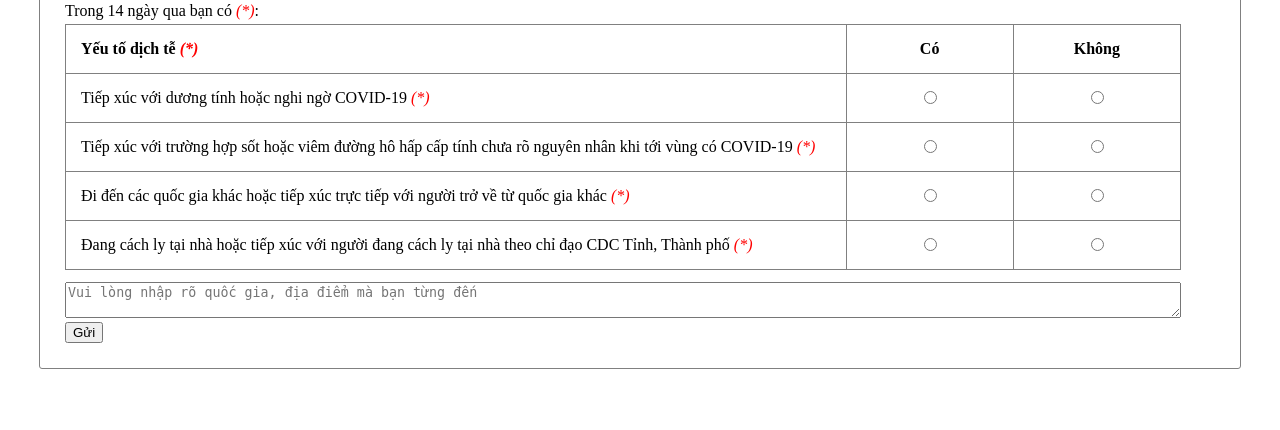
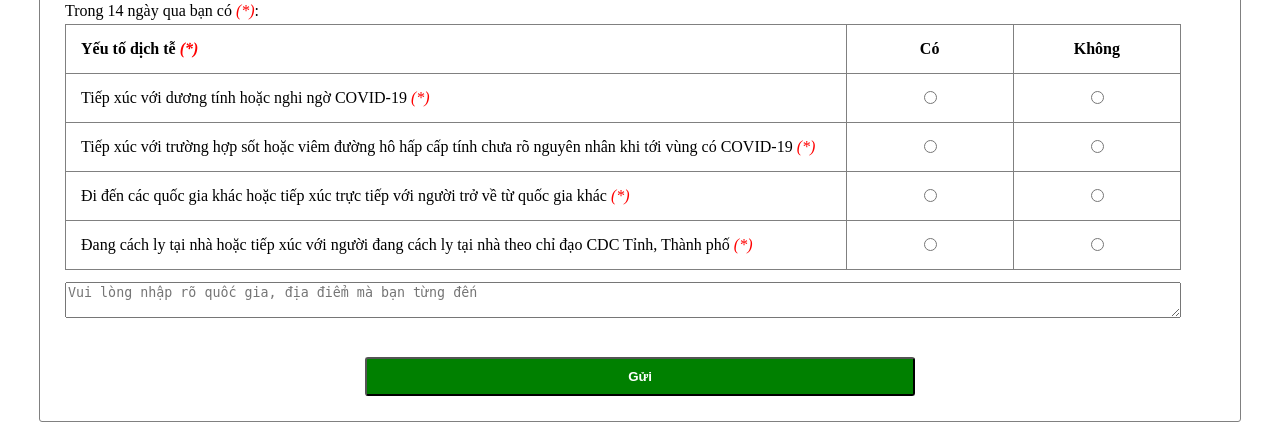
Before and after one commit to linhheo/TkeWebHUMG, a PHP site: page /HTML/NguyenPhuongThuyLinh_kbyt.html in a window 1280 px wide. Shown: the part 851-1281 px from the top of the page. Before the commit the page ends 1220 px from the top, so only its background shows below. Run offline with PHP 8.4, Linux system fonts and the light colour scheme.

Commit message:
for WOC ngày 8/10

```diff
--- a/Assignments/CSS/NguyenPhuongThuyLinh_kbyt.css
+++ b/Assignments/CSS/NguyenPhuongThuyLinh_kbyt.css
@@ -90,7 +90,20 @@
     padding: 15px;
 }
 .textarea-Benhnhan-nhap{
-    min-width: 150px;
+    min-width: 1110px;
     max-width: 1110px;
     width: 100%;
 }
+
+.button{
+    text-align: center;
+    margin-top:35px;
+}
+.button-main{
+    background-color: green;
+    font-weight: bold;
+    color: white;
+    width: 550px;
+    padding: 10px;
+    border-radius: 3px;
+}
--- a/Assignments/HTML/NguyenPhuongThuyLinh_kbyt.html
+++ b/Assignments/HTML/NguyenPhuongThuyLinh_kbyt.html
@@ -269,7 +269,7 @@
         </div>
 
         <div class="button">
-            <input type="button" value="Gửi">
+            <input class="button-main" type="button" value="Gửi">
         </div>
     </div>
 </body>
```
